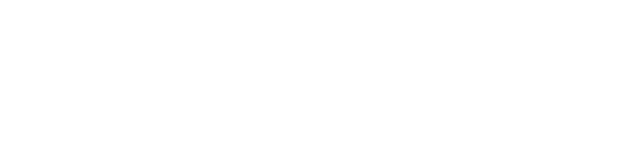
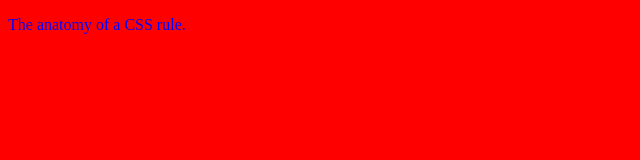
Before and after one commit to AnthonyZ1984/week-6--16-october-2018, a plain HTML site: page index.html in a window 1280 px wide. Shown: the whole page, without its empty margins (0-640 px from the left). Drawn offline with Linux system fonts and the light colour scheme.

Commit message:
Add example of a CSS rule

```diff
--- a/index.html
+++ b/index.html
@@ -3,7 +3,18 @@
 <head>
    <meta charset="UTF-8">
    <meta name="viewport" content="width=device-width, initial-scale=1.0">
+   <title>Anatomy of a CSS Rule</title>
+   <style>
+/* A fully qualified rule is the element + the rule. */
+body {
+   /* Declaration is property + property value + semicolon */
+   /*      property: property value*/
+   background-color: red;
+   color: blue;
+}
+   </style>
 </head>
 <body>
+   <p>The anatomy of a CSS rule.</p>
 </body>
 </html>
```
